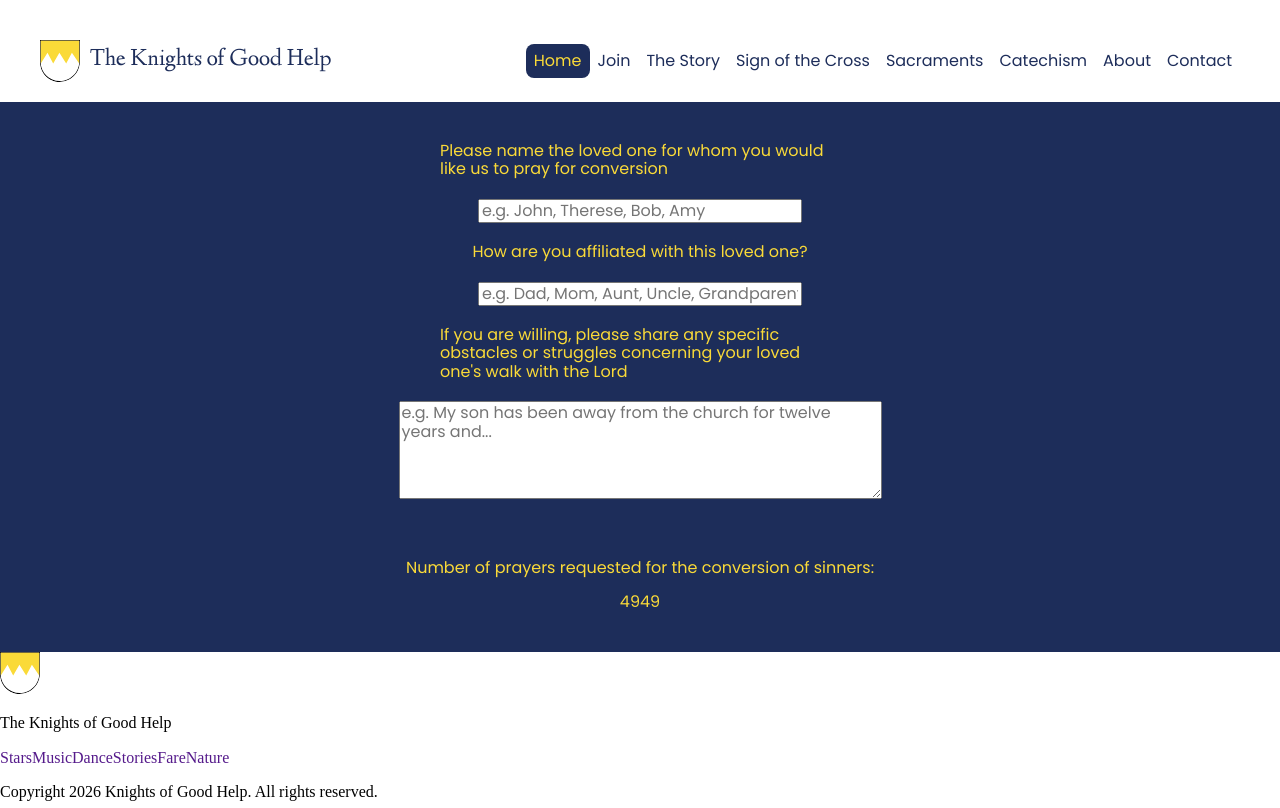
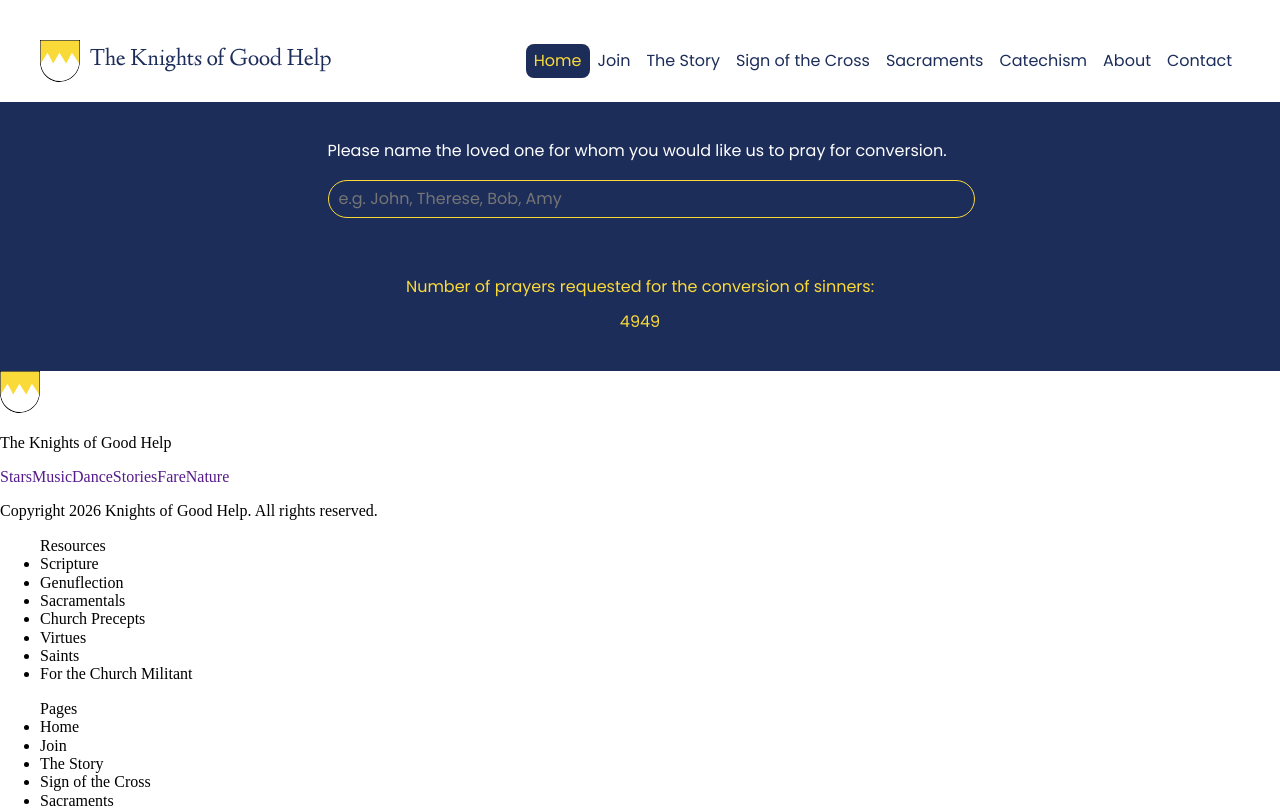
Before and after one commit to MarcPickel/kngh.tsx, a React (Vite) app: page / in a window 1280 px wide. Shown: the top 808 px of the page. Built offline with nearby package versions, Linux system fonts and the light colour scheme.

Commit message:
Figure styles for main page form

```diff
--- a/src/features/Main/Main.css
+++ b/src/features/Main/Main.css
@@ -16,15 +16,30 @@
 }
 
 .form {
-  width: 400px;
+  width: 625px;
   display: flex;
   flex-direction: column;
-  align-items: center;
   gap: 20px;
 }
 
 .form__label {
+  color: #fff;
+}
+
+.form__input {
+  width: 100%;
+  padding: 8px 10px;
+  border: solid 1px #fada38;
+  border-radius: 50px;
+  background: transparent;
   color: #fada38;
+  line-height: 20px;
+}
+
+.form__input:focus {
+  color: #fff;
+  border: solid 1px #1d2d5a;
+  outline: 2px solid white;
 }
 
 .section__counter-container {
--- a/src/features/Main/Main.tsx
+++ b/src/features/Main/Main.tsx
@@ -22,7 +22,7 @@ as well as for our sacrifices and offering Holy Communion for the conversion of
 <section className="section section_blue">
     <div className="section__form-container">
         <form className="form">
-            <label htmlFor="name" className="form__label">Please name the loved one for whom you would like us to pray for conversion</label>
+            <label htmlFor="name" className="form__label">Please name the loved one for whom you would like us to pray for conversion.</label>
                 <input
                 type="text"
                 id="name"
@@ -33,7 +33,7 @@ as well as for our sacrifices and offering Holy Communion for the conversion of
                 placeholder="e.g. John, Therese, Bob, Amy"
                 className="form__input"
                 />
-            <label htmlFor="affiliation" className="form__label">How are you affiliated with this loved one?</label>
+            {/*<label htmlFor="affiliation" className="form__label">How are you affiliated with this loved one?</label>
                 <input
                 type="text"
                 id="affliation"
@@ -44,7 +44,7 @@ as well as for our sacrifices and offering Holy Communion for the conversion of
                 placeholder="e.g. Dad, Mom, Aunt, Uncle, Grandparent, Friend"
                 className="form__input"
                 />
-            <label htmlFor="details" className="form__label">If you are willing, please share any specific obstacles or struggles concerning your loved one's walk with the Lord</label>
+            <label htmlFor="details" className="form__label">If you are willing, please share any specific obstacles or struggles concerning your loved one's walk with the Lord, that we might pray for them.</label>
                 <textarea
                 id="details"
                 name="details"
@@ -53,7 +53,7 @@ as well as for our sacrifices and offering Holy Communion for the conversion of
                 placeholder="e.g. My son has been away from the church for twelve years and..."
                 maxLength={700}
                 className="form__input"
-                />
+                />*/}
         </form>
     </div>
     <div className="section__counter-container">
```
